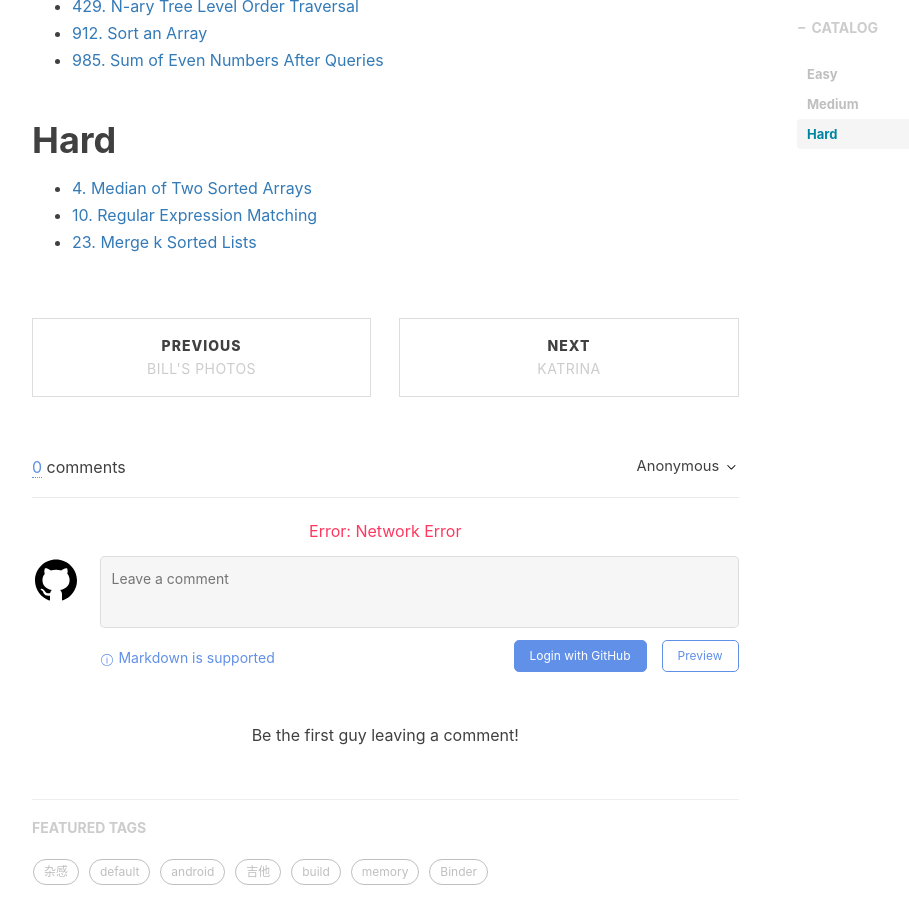
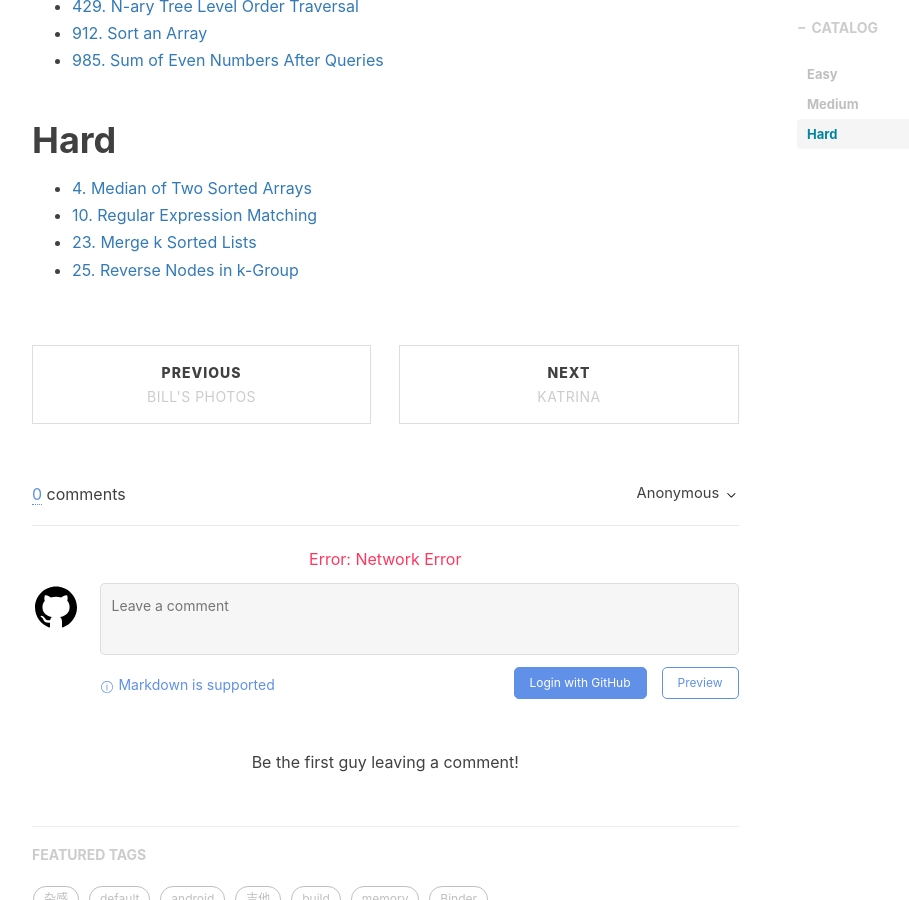
Before and after one commit to ProgrammerBill/ProgrammerBill.github.io, a Jekyll site: the page built from _posts/leetcode/2022-06-26-LeetCode习题集.md, in a window 1280 px wide and 900 px high, scrolled down 2353 px. Shown: the whole window, without its empty margins (233-1142 px from the left). Built offline with Jekyll 4.4.1, drawn with Linux system fonts in a browser that asks for light colours; nearby versions of some CDN libraries; comment, search, counter and statistics services are not loaded.

Commit message:
feat(leetcode): add Reverse Nodes in k-Group
Add Reverse Nodes in k-Group for leetcodes

```diff
--- a/_posts/leetcode/2022-06-26-LeetCode习题集.md
+++ b/_posts/leetcode/2022-06-26-LeetCode习题集.md
@@ -91,3 +91,4 @@ guitartab: false
 - [4. Median of Two Sorted Arrays](http://www.cjcbill.com/2023/03/11/median_of_two_sorted_arrays)
 - [10. Regular Expression Matching](http://www.cjcbill.com/2023/03/11/regular_expression_matching)
 - [23. Merge k Sorted Lists](http://www.cjcbill.com/2023/04/03/merge_k_sorted_lists)
+- [25. Reverse Nodes in k-Group](http://www.cjcbill.com/2023/04/05/reverse_nodes_in_k-group)
```
